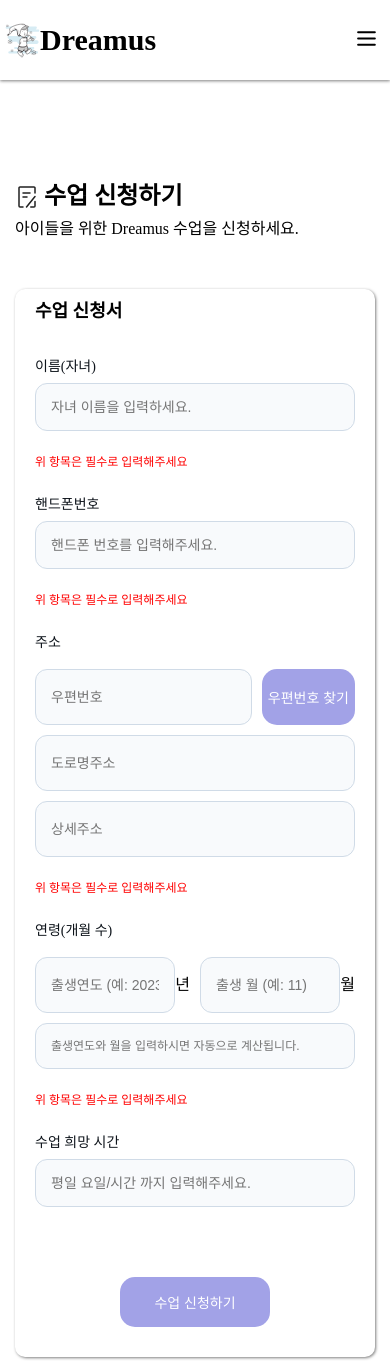
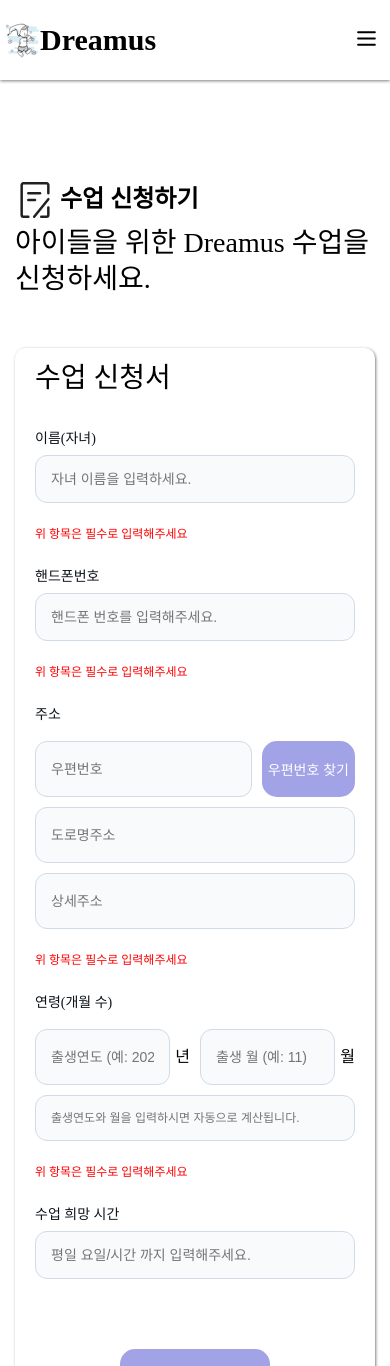
Before and after one commit to aiwebnovel/Dreamus, a React (Vite) app: page /class-registration in a window 390 px wide. Shown: the top 1366 px of the page. Built offline with nearby package versions, Linux system fonts and the light colour scheme.

Commit message:
feat: Class-registration 반응형 수정

```diff
--- a/src/components/sections/class-registration/ClassRegister.module.scss
+++ b/src/components/sections/class-registration/ClassRegister.module.scss
@@ -35,7 +35,7 @@
       line-height: 1.3;
 
       @include mobile {
-        font-size: 16px;
+        font-size: 28px;
       }
     }
   }
@@ -57,8 +57,8 @@
       margin-bottom: 20px;
 
       @include mobile {
-        font-size: 18px;
-        font-weight: 700;
+        font-size: 28px;
+        font-weight: 200;
       }
     }
 
@@ -106,8 +106,8 @@
       height: 50px;
 
       @include mobile {
-        width: 24px;
-        height: 24px;
+        width: 40px;
+        height: 40px;
       }
     }
 
@@ -286,6 +286,10 @@
       justify-content: center;
       flex: 1;
 
+      @include mobile {
+        gap: 5px;
+      }
+
       input {
         display: flex;
         width: 100%;
--- a/src/components/sections/class-registration/ClassRegister.tsx
+++ b/src/components/sections/class-registration/ClassRegister.tsx
@@ -1,6 +1,8 @@
 import { useEffect, useState } from 'react'
+
+import FormTextField from '@components/features/FormTextField'
+
 import Register from '@assets/icon/register.svg?react'
-import FormTextField from '@/components/features/FormTextField'
 
 import styles from '@components/sections/class-registration/ClassRegister.module.scss'
 
```
